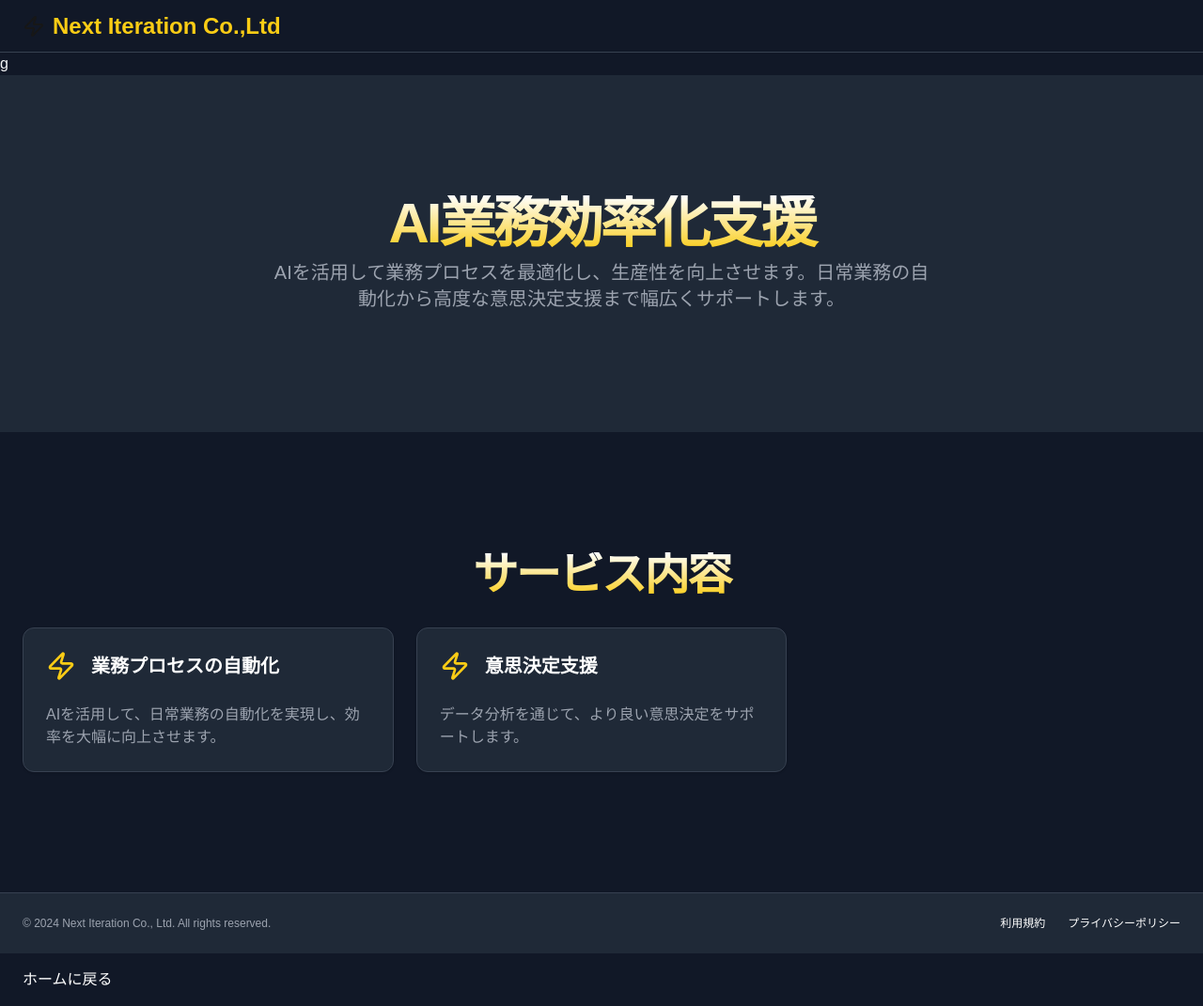
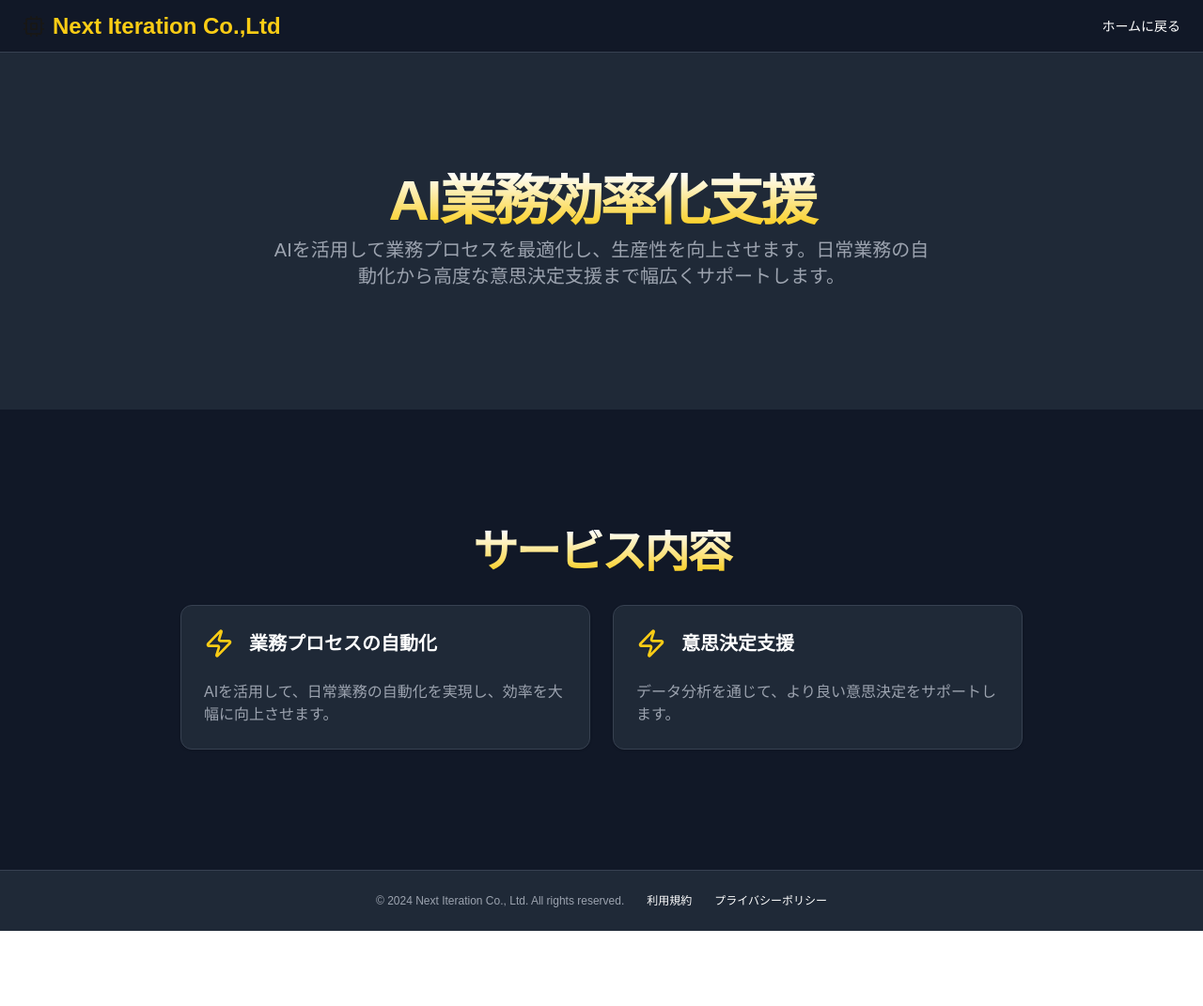
Before and after one commit to kazu5150/NextIteration_LP, a Next.js app: page /AiBusinessSupport in a window 1280 px wide. Shown: the whole page at 94% size. After the commit the page ends 991 px from the top, so only its background shows below. Built offline with nearby package versions, Linux system fonts and the light colour scheme.

Commit message:
fixed_go_home_link

```diff
--- a/app/AiBusinessSupport/page.tsx
+++ b/app/AiBusinessSupport/page.tsx
@@ -1,22 +1,37 @@
+'use client'
+
 import React from 'react';
 import { Card, CardHeader, CardContent } from "@/components/ui/card";
-import { Zap } from "lucide-react";
+import { Zap, Cpu } from "lucide-react";
 import Link from 'next/link';
 
 export default function AiBusinessSupportPage() {
   return (
     <div className="flex flex-col min-h-screen bg-gray-900 text-gray-100">
-      <header className="px-4 lg:px-6 h-14 flex items-center justify-between border-b border-gray-700">
+
+      <header className="px-4 lg:px-6 h-14 flex items-center justify-center border-b border-gray-700">
+              <div className="container mx-auto flex justify-between items-center">
                 <div className="flex items-center space-x-4">
-          <a className="flex items-center justify-center" href="#">
-            <Zap className="h-6 w-6 text-primary" />
+                  <Link href="/" className="flex items-center justify-center">
+                    <Cpu className="h-6 w-6 text-primary" />
                     <span className="ml-2 text-2xl font-bold text-yellow-400">Next Iteration Co.,Ltd</span>
-          </a>
+                  </Link>
                 </div>
-      </header>g
+                <nav className="flex gap-4 sm:gap-6">
+                  <Link href="/" className="text-sm font-medium hover:underline underline-offset-4 text-white">
+                    ホームに戻る
+                  </Link>
+                </nav>
+              </div>
+            </header>
+
+
+
+
+
       <main className="flex-1">
         <section className="w-full py-12 md:py-24 lg:py-32 bg-gray-800">
-          <div className="container px-4 md:px-6">
+          <div className="container mx-auto px-4 md:px-6">
             <div className="flex flex-col items-center space-y-4 text-center">
               <div className="space-y-2">
                 <h1 className="text-3xl font-bold tracking-tighter sm:text-4xl md:text-5xl lg:text-6xl/none text-transparent bg-clip-text bg-gradient-to-t from-yellow-400 to-white">
@@ -30,11 +45,11 @@ export default function AiBusinessSupportPage() {
           </div>
         </section>
         <section className="w-full py-16 md:py-24 lg:py-32 bg-gray-900">
-          <div className="container px-4 md:px-6">
+          <div className="container mx-auto px-4 md:px-6">
             <h2 className="text-3xl font-bold tracking-tighter sm:text-4xl md:text-5xl text-center mb-8 text-transparent bg-clip-text bg-gradient-to-t from-yellow-400 to-white">
               サービス内容
             </h2>
-            <div className="grid grid-cols-1 md:grid-cols-2 lg:grid-cols-3 gap-6">
+            <div className="max-w-4xl mx-auto grid grid-cols-1 md:grid-cols-2 gap-6">
               <Card className="bg-gray-800 border-gray-700">
                 <CardHeader>
                   <div className="flex items-center space-x-4">
@@ -65,9 +80,10 @@ export default function AiBusinessSupportPage() {
           </div>
         </section>
       </main>
-      <footer className="flex flex-col gap-2 sm:flex-row py-6 w-full shrink-0 items-center px-4 md:px-6 border-t border-gray-700 bg-gray-800">
+      <footer className="flex flex-col gap-2 sm:flex-row py-6 w-full shrink-0 items-center justify-center px-4 md:px-6 border-t border-gray-700 bg-gray-800">
+        <div className="container mx-auto flex flex-col sm:flex-row items-center justify-center">
           <p className="text-xs text-gray-400">© 2024 Next Iteration Co., Ltd. All rights reserved.</p>
-        <nav className="sm:ml-auto flex gap-4 sm:gap-6">
+          <nav className="sm:ml-6 flex gap-4 sm:gap-6">
             <a className="text-xs hover:underline underline-offset-4 text-white" href="#">
               利用規約
             </a>
@@ -75,12 +91,8 @@ export default function AiBusinessSupportPage() {
               プライバシーポリシー
             </a>
           </nav>
+        </div>
       </footer>
-      <div className="px-4 md:px-6 py-4">
-        <Link href="/">
-          <span className="text-white hover:underline">ホームに戻る</span>
-        </Link>
-      </div>
     </div>
   );
 }
```
Lines whose indentation alone changed are shown as unchanged.
